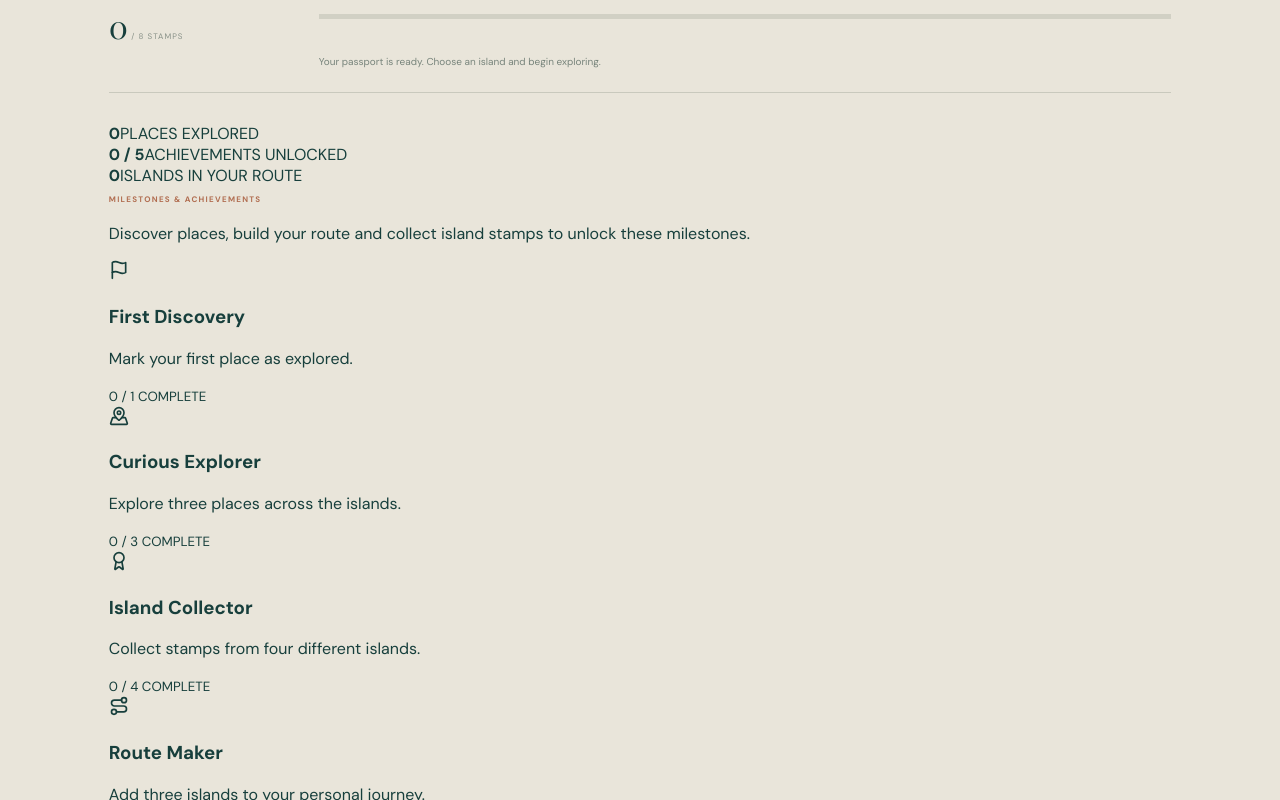
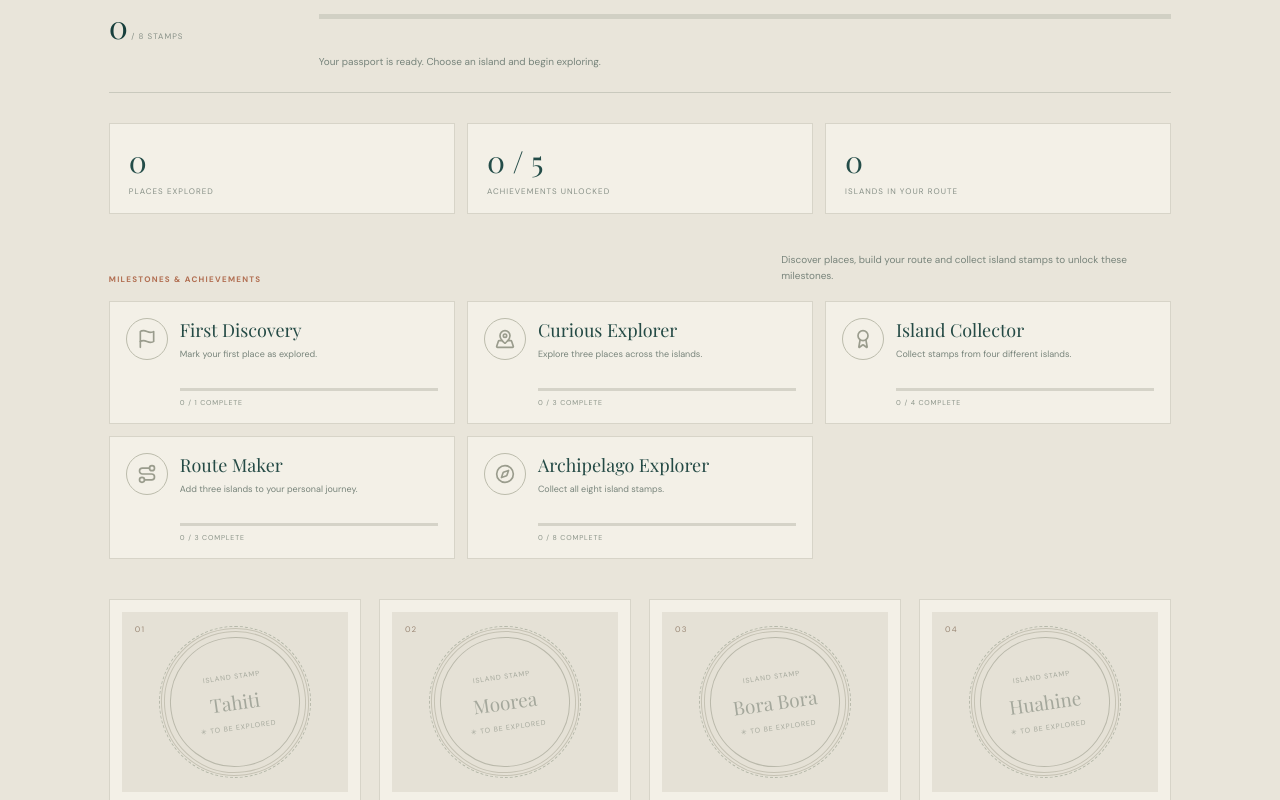
Before and after one commit to graceon985-creator/-graceon-tahiti-redesign, a React (Vite) app: page / in a window 1280 px wide. Shown: the part 5240-6040 px from the top of the page. Built offline with nearby package versions, Linux system fonts and the light colour scheme.

Commit message:
Style passport milestones and explored place tracking

```diff
--- a/src/styles.css
+++ b/src/styles.css
@@ -185,3 +185,36 @@
 .passport-collect.collected{background:#e2e9df;border-color:#7e9a82;color:#315b4b;cursor:default;}
 @media(max-width:850px){.passport-heading{grid-template-columns:1fr 260px;gap:5%;}.passport-cover{min-height:290px}.passport-stamp-grid{grid-template-columns:repeat(2,minmax(0,1fr));}}
 @media(max-width:600px){.passport-section{padding-top:65px;padding-bottom:65px}.passport-heading{grid-template-columns:1fr;gap:30px}.passport-cover{width:min(100%,330px);min-height:300px;margin:0 auto}.passport-progress{grid-template-columns:1fr;gap:13px}.passport-progress>p{grid-column:1}.passport-stamp-grid{gap:10px}.passport-stamp-art{height:145px}.passport-stamp-ring{width:105px;height:105px}.passport-stamp-ring strong{font-size:16px}.passport-stamp-meta h3{font-size:20px}.passport-next{align-items:flex-start;flex-wrap:wrap;padding:18px}.passport-next>div:nth-child(2){min-width:calc(100% - 70px)}.passport-next>button{margin-left:64px}}
+
+
+/* Passport progress: explored places and achievement milestones */
+.passport-stats{display:grid;grid-template-columns:repeat(3,1fr);gap:12px;margin:26px 0 38px;}
+.passport-stats>div{padding:17px 19px;background:#f3f0e7;border:1px solid #d7d4c8;display:grid;gap:5px;}
+.passport-stats strong{font:30px 'Playfair Display',serif;font-weight:400;color:#234c48;}
+.passport-stats span{font-size:8px;letter-spacing:.13em;color:#879087;}
+.passport-subhead{display:flex;align-items:flex-end;justify-content:space-between;gap:18px;margin-bottom:17px;}
+.passport-subhead p{font-size:10px;line-height:1.6;color:#78847b;margin:0;max-width:390px;}
+.passport-achievement-grid{display:grid;grid-template-columns:repeat(3,minmax(0,1fr));gap:12px;margin-bottom:40px;}
+.passport-achievement{display:flex;align-items:flex-start;gap:12px;padding:16px;background:#f3f0e7;border:1px solid #d7d4c8;min-width:0;}
+.passport-achievement.unlocked{background:#e1e9df;border-color:#aabca9;}
+.passport-achievement-icon{position:relative;flex:none;width:42px;height:42px;border:1px solid #bcbcac;border-radius:50%;display:grid;place-items:center;color:#9a9c8d;}
+.passport-achievement.unlocked .passport-achievement-icon{border-color:#668a70;color:#315b4b;}
+.passport-achievement-icon>span{position:absolute;right:-4px;bottom:-3px;width:17px;height:17px;border-radius:50%;display:grid;place-items:center;background:#315b4b;color:#fff;}
+.passport-achievement-copy{flex:1;min-width:0;}
+.passport-achievement-copy h3{font:18px 'Playfair Display',serif;font-weight:400;margin:0 0 5px;color:#244a45;}
+.passport-achievement-copy p{font-size:9px;line-height:1.6;color:#78847b;margin:0 0 12px;min-height:29px;}
+.passport-achievement-track{height:3px;background:#d5d3c8;overflow:hidden;}
+.passport-achievement-track span{display:block;height:100%;background:#bd7656;transition:width .3s;}
+.passport-achievement.unlocked .passport-achievement-track span{background:#477b5a;}
+.passport-achievement-copy small{display:block;margin-top:7px;font-size:7px;letter-spacing:.12em;color:#8a9388;}
+.destination-place{display:grid;grid-template-columns:30px minmax(0,1fr) auto;align-items:center;gap:12px;padding:16px 0;border-bottom:1px solid #d4d9cf;}
+.destination-place>span{font-size:9px;color:#c87956;letter-spacing:.1em;}
+.destination-place-info{min-width:0;}
+.destination-place-info h3{font:21px 'Playfair Display',serif;font-weight:400;margin:0 0 5px;color:#234c48;}
+.destination-place-info>a{display:inline-flex;align-items:center;gap:5px;font-size:7px;letter-spacing:.13em;color:#9b765f;text-decoration:none;}
+.destination-place-info>a:hover{color:#c87956;}
+.place-check{border:1px solid #c8cbbf;background:transparent;color:#7d897f;padding:9px 10px;font-size:7px;letter-spacing:.1em;cursor:pointer;white-space:nowrap;}
+.place-check:hover,.destination-place.explored .place-check{border-color:#668a70;background:#e1e9df;color:#315b4b;}
+.destination-place.explored .destination-place-info h3{text-decoration:line-through;text-decoration-color:#a5b8a4;text-decoration-thickness:1px;}
+@media(max-width:850px){.passport-achievement-grid{grid-template-columns:repeat(2,minmax(0,1fr));}}
+@media(max-width:600px){.passport-stats{gap:7px}.passport-stats>div{padding:12px 9px}.passport-stats strong{font-size:24px}.passport-stats span{font-size:7px;line-height:1.5}.passport-subhead{align-items:flex-start;flex-direction:column;gap:8px}.passport-achievement-grid{grid-template-columns:1fr;gap:8px}.passport-achievement{padding:13px}.destination-place{grid-template-columns:23px minmax(0,1fr);gap:9px}.place-check{grid-column:2;justify-self:start}.destination-place-info h3{font-size:19px}}
```
